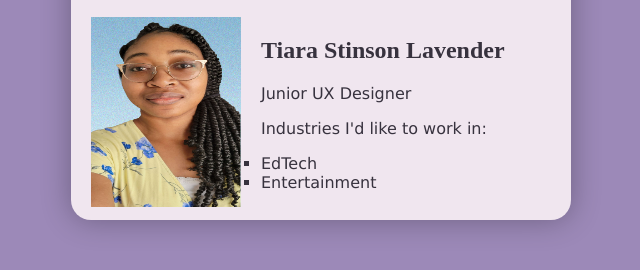
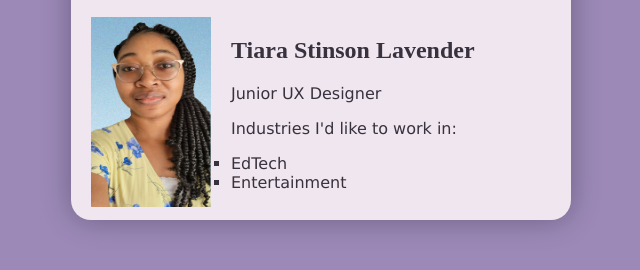
Before and after one commit to stinso65/3.5-lab-assignment, a plain HTML site: page index.html in a window 1280 px wide. Shown: the part 180-450 px from the top of the page, without its empty margins (319-959 px from the left). Drawn offline with Linux system fonts and the light colour scheme.

Commit message:
updated width

```diff
--- a/index.html
+++ b/index.html
@@ -11,7 +11,7 @@
     <div class="card">
       <h1 id="company">SuperMegaCorp</h1>
         <div>
-          <img alt="A headshot of Tiara Stinson Lavender" src="1000007714_me.png" width="150" height="190" />
+          <img alt="A headshot of Tiara Stinson Lavender" src="1000007714_me.png" width="120" height="190" />
           <h2>Tiara Stinson Lavender</h2>
           <p>Junior UX Designer</p>
           <p>Industries I'd like to work in:</p>
```
